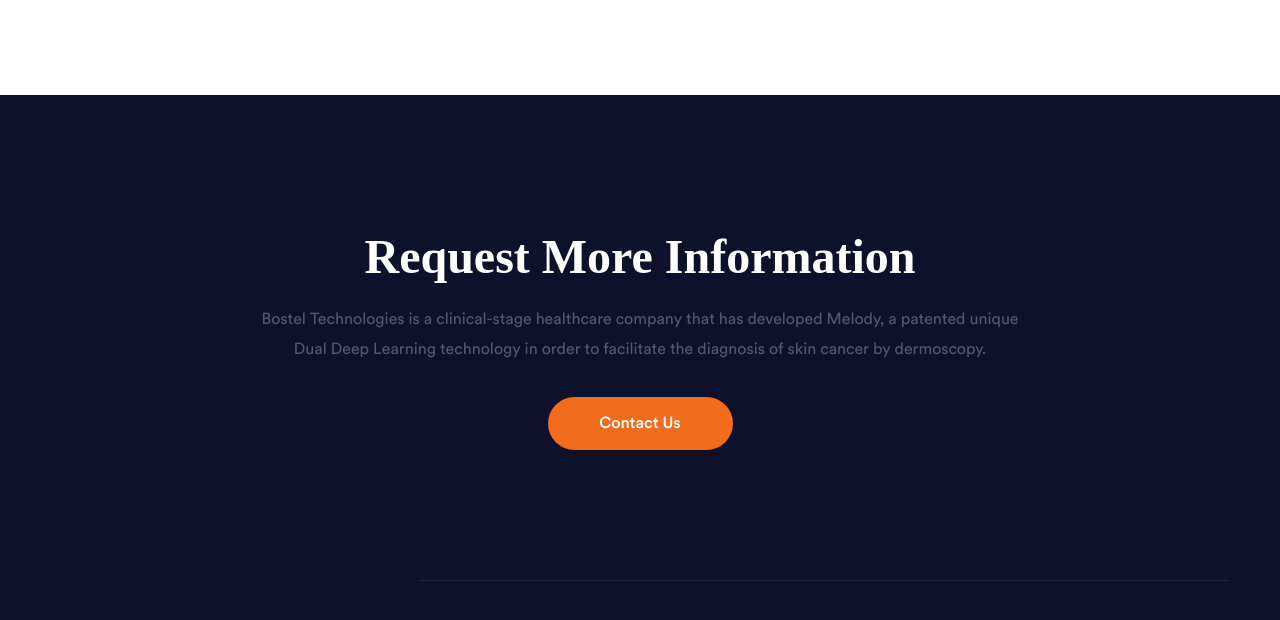
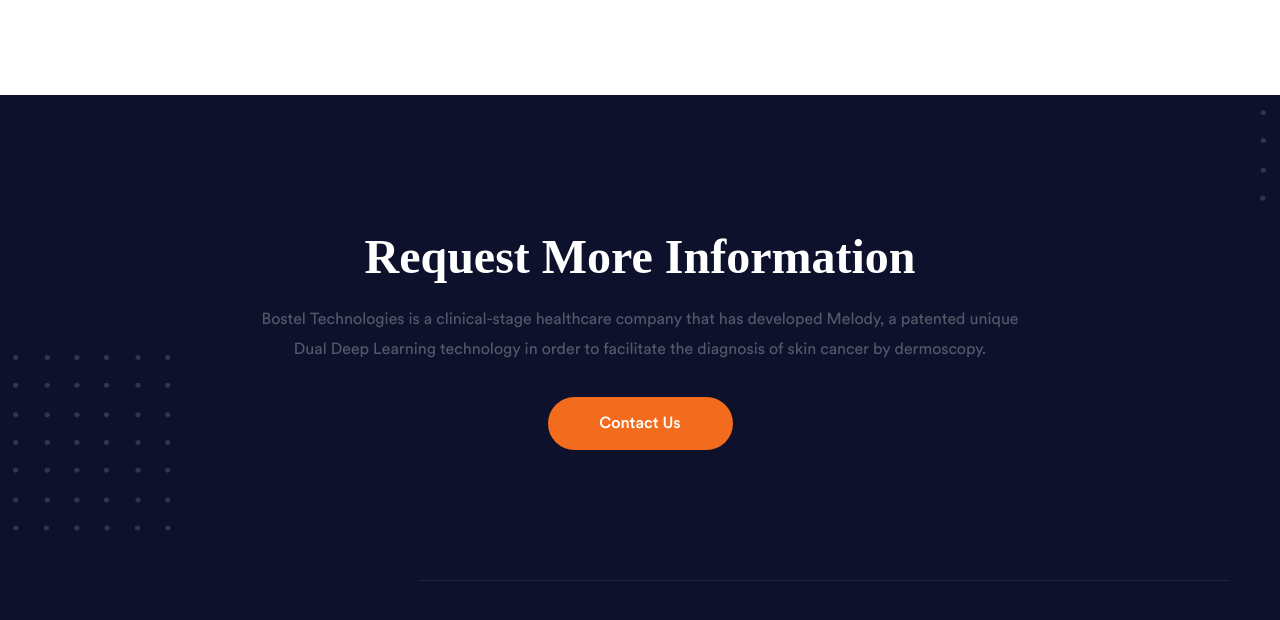
Before and after one commit to brucenwalker/bostelweb, a Jekyll site: the page built from index.md, in a window 1280 px wide and 1400 px high, scrolled down 3435 px. Shown: the part 633-1253 px from the top of the window. Built offline with Jekyll 4.4.1, drawn with Linux system fonts in a browser that asks for light colours; some web fonts are replaced.

Commit message:
Footer dots

```diff
--- a/_includes/footer.html
+++ b/_includes/footer.html
@@ -1,8 +1,8 @@
 <footer class="site-footer">
     <div class="footer-inner container">
-        <img class="dots" src="/assets/dots.png" alt="dots" aria-hidden="true" />
+        <img class="dots" src="/assets/dots-footer.svg" alt="dots" aria-hidden="true" />
         <div class="footer-top">
-            <img class="dots" src="/assets/dots.png" alt="dots" aria-hidden="true" />
+            <img class="dots" src="/assets/dots-footer.svg" alt="dots" aria-hidden="true" />
             <h2 class="section-title text--white">{{ site.t.request_more_information }}</h2>
             <p class="mb-2">{{ site.t.footer_copy }}</p>
             <a class="btn btn--lg" href="/contact">{{ site.t.contact_us }}</a>
--- a/_sass/_component.site-footer.scss
+++ b/_sass/_component.site-footer.scss
@@ -38,10 +38,27 @@
     }
 }
 
-// .footer-inner {
-//     display: flex;
-//     flex-direction: column;
-// }
+.footer-inner {
+    position: relative;
+
+    .dots {
+        width: 100px;
+        z-index: 1;
+        top: auto;
+        bottom: 0;
+        right: 0;
+        transform: translate(36%, -180%);
+    }
+
+    @media (min-width: $md-breakpoint) {
+        .dots {
+            width: auto;
+            top: 0;
+            right: 0;
+            transform: translate(100%, -40%);
+        }
+    }
+}
 
 .footer-social {
     margin-bottom: 1rem;
@@ -110,12 +127,21 @@
 .footer-top {
     margin: 0 auto;
     padding: 4rem 0;
+    position: relative;
 
     @media (min-width: $md-breakpoint) {
         display: block;
         padding: 8.125rem 0;
         text-align: center;
         max-width: 48.75rem;
+    }
+
+    .dots {
+        z-index: 1;
+        top: auto;
+        bottom: 10%;
+        left: 0;
+        transform: translateX(-140%);
     }
 }
 
```
Also changed, not shown: assets/dots-footer.svg (added).
